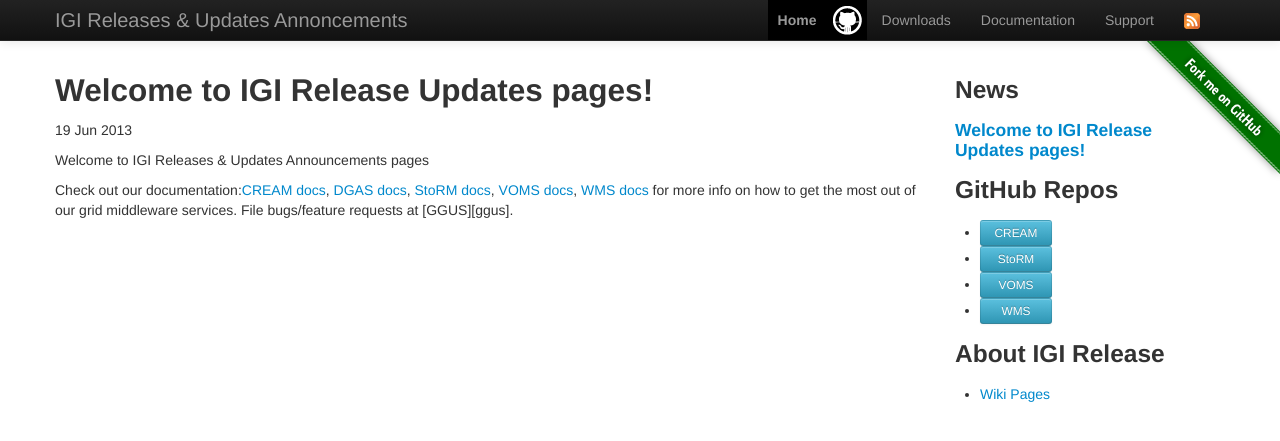
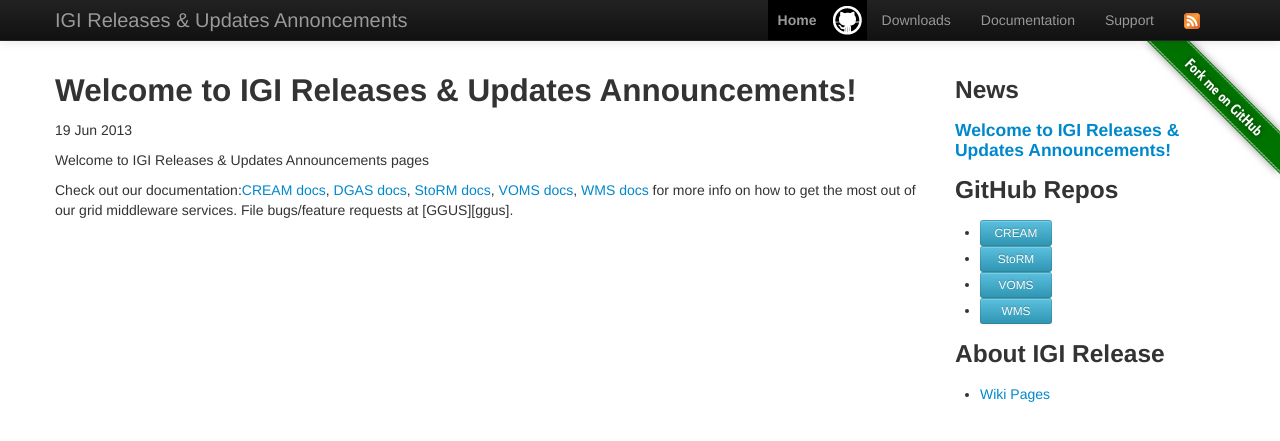
Before and after one commit to caifti/igi_release, a Jekyll site: the page built from _posts/2013-06-19-wellcome-to-igi-release.md, in a window 1280 px wide. Shown: the top 441 px of the page. Built offline with Jekyll 4.4.1, drawn with Linux system fonts in a browser that asks for light colours; nearby versions of some CDN libraries; Markdown is read by kramdown in place of the engine named in the settings.

Commit message:
cosmetics

```diff
--- a/_posts/2013-06-19-wellcome-to-igi-release.md
+++ b/_posts/2013-06-19-wellcome-to-igi-release.md
@@ -1,6 +1,6 @@
 ---
 layout: post
-title:  "Welcome to IGI Release Updates pages!"
+title:  "Welcome to IGI Releases & Updates Announcements!"
 date:   2013-06-19 23:25:26
 categories: IGI update
 ---
```
Also changed, not shown: index.md (+4 -4 lines), 3 other files.
